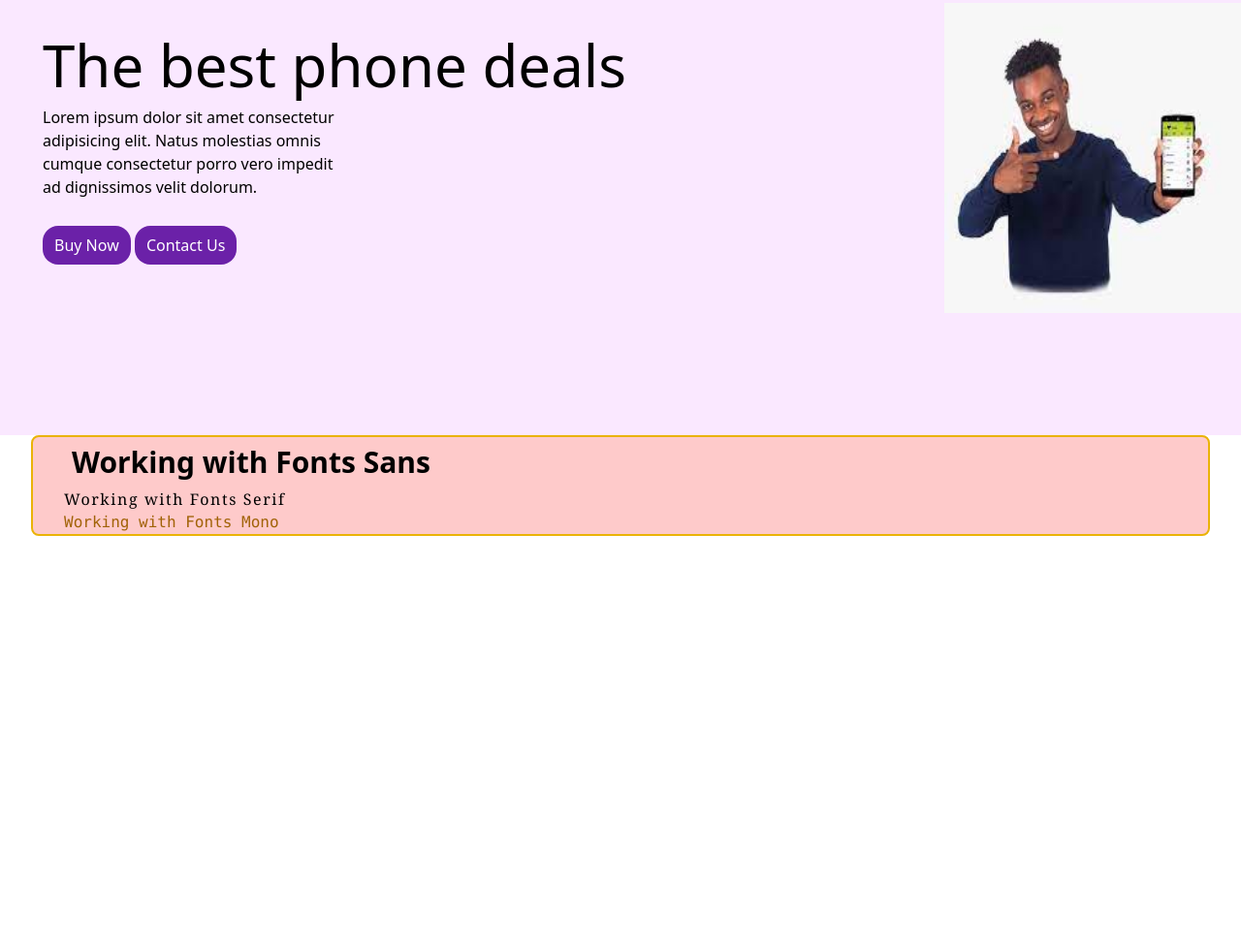
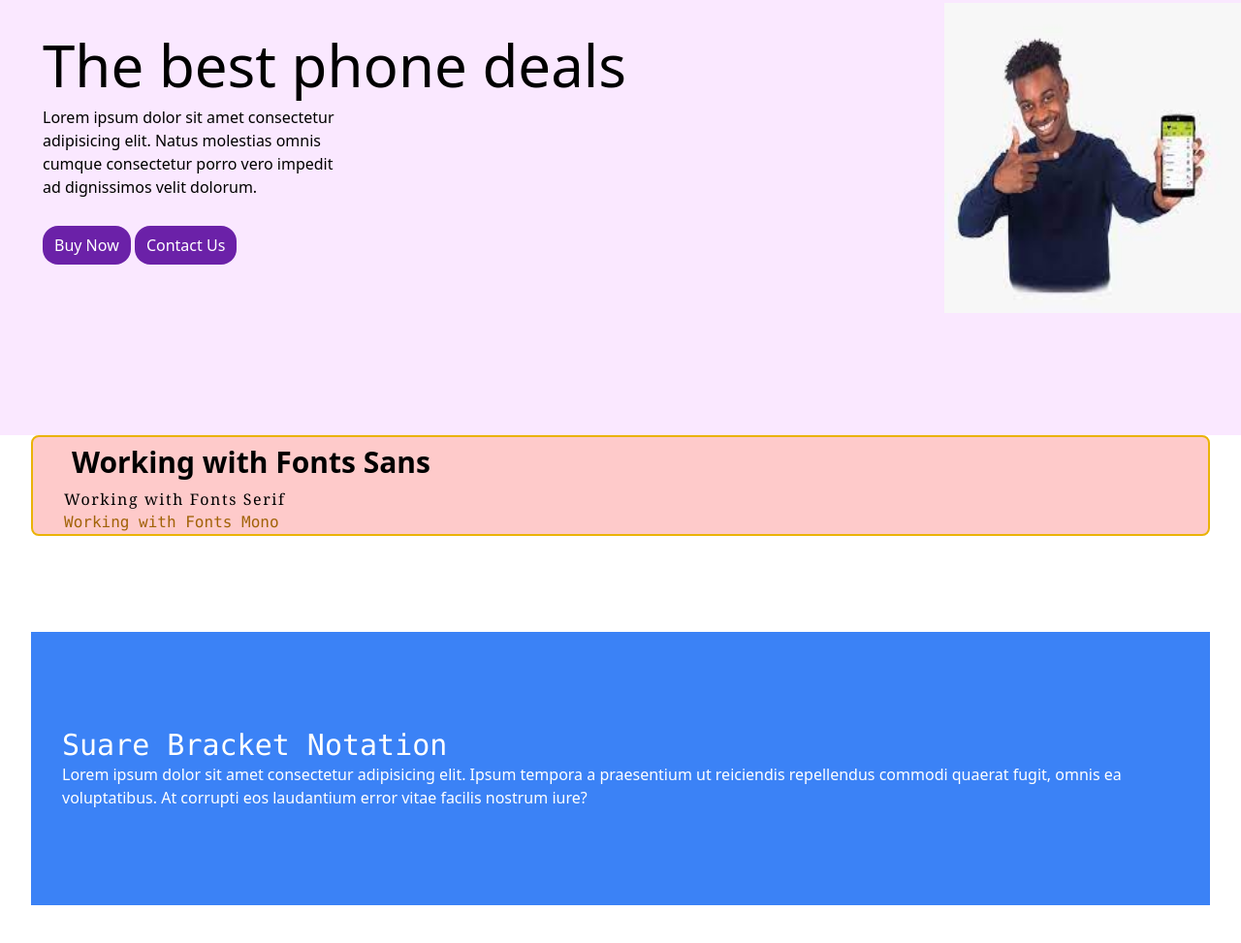
Before and after one commit to gak92/tailwind, a website: page Practice_Page/index.html in a window 1280 px wide. Shown: the part 179-1152 px from the top of the page at 97% size. Before the commit the page ends 800 px from the top, so only its background shows below. Drawn offline with nearby package versions, Linux system fonts and the light colour scheme.

Commit message:
Use Square Bracket

```diff
--- a/Practice_Page/index.html
+++ b/Practice_Page/index.html
@@ -44,8 +44,12 @@
     <h1 class="font-sans mx-2 my-2 text-3xl font-bold">Working with Fonts Sans</h1>
     <h1 class="font-serif tracking-widest">Working with Fonts Serif</h1>
     <h1 class="font-mono text-yellow-700">Working with Fonts Mono</h1>
+  </section>
 
-  </section>
+  <div class="mx-8 px-8 my-[99px] py-[99px] bg-blue-500 text-white">
+    <h2 class="font-mono text-3xl">Suare Bracket Notation</h2>
+    <p>Lorem ipsum dolor sit amet consectetur adipisicing elit. Ipsum tempora a praesentium ut reiciendis repellendus commodi quaerat fugit, omnis ea voluptatibus. At corrupti eos laudantium error vitae facilis nostrum iure?</p>
+  </div>
 
 </body>
 </html>
```
